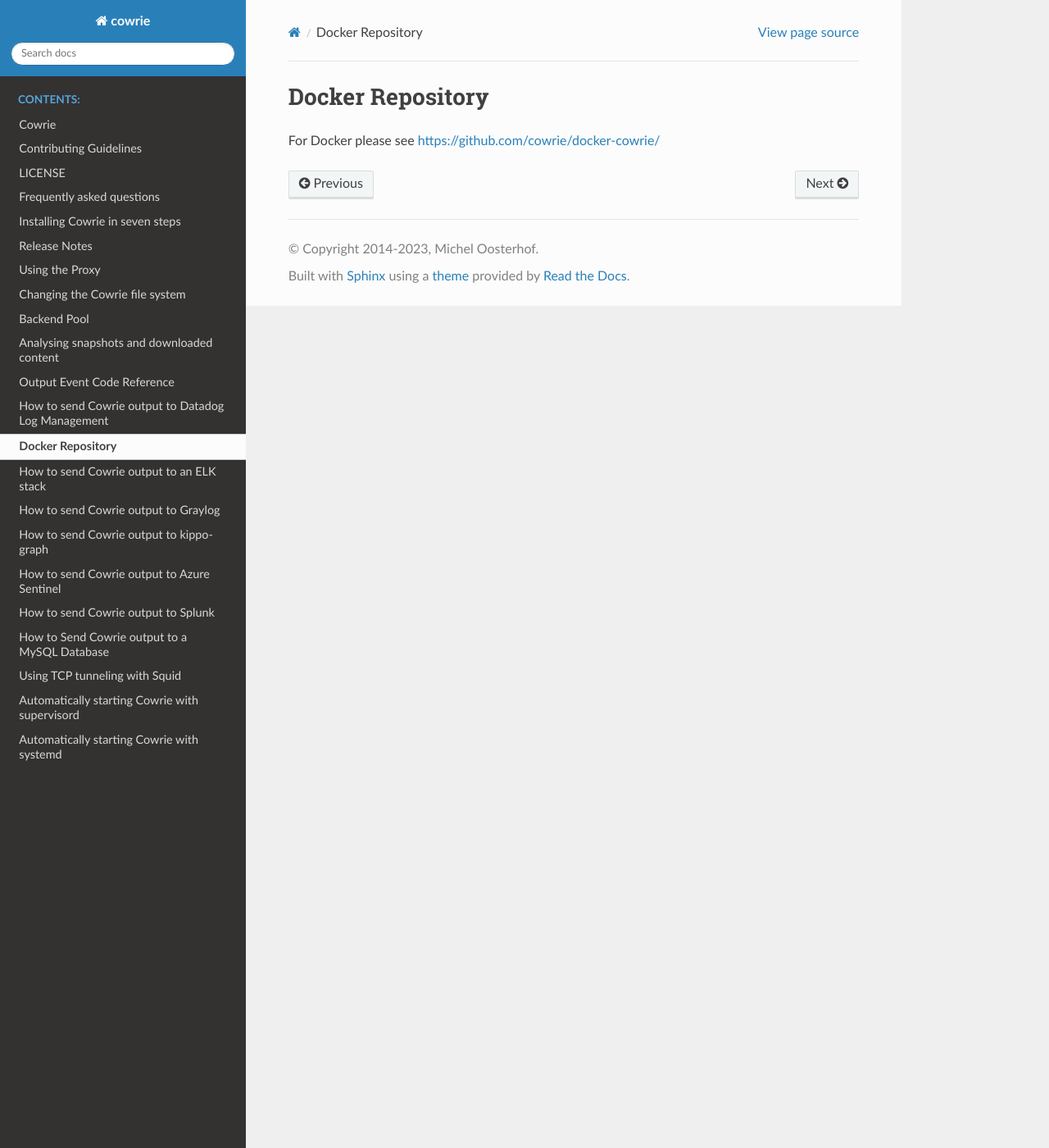
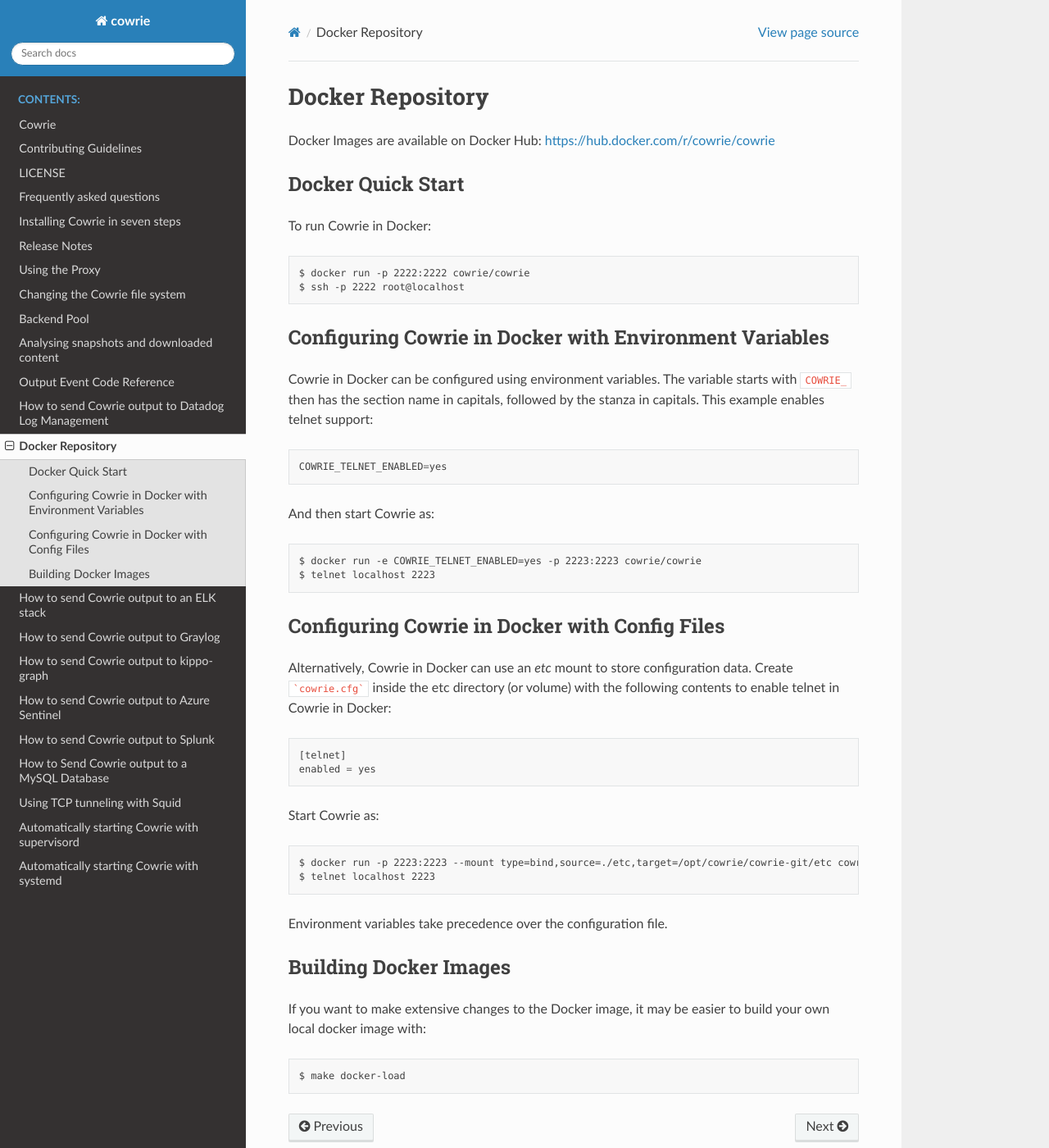
Before and after one commit to cowrie/cowrie, a Sphinx documentation site: the page built from docs/docker/README.rst, in a window 1280 px wide and 1400 px high. Shown: the whole window at 82% size. Built offline with Sphinx 7.4.7 and the Read the Docs theme 3.1.0, drawn with Linux system fonts in a browser that asks for light colours; the version number could not be read and is left out.

Commit message:
improve docker docs (#2450)
* improve docker docs

````diff
--- a/docs/docker/README.rst
+++ b/docs/docker/README.rst
@@ -1,4 +1,56 @@
 Docker Repository
 =================
 
-For Docker please see https://github.com/cowrie/docker-cowrie/
+Docker Images are available on Docker Hub: https://hub.docker.com/r/cowrie/cowrie
+
+Docker Quick Start
+******************
+
+To run Cowrie in Docker::
+
+    $ docker run -p 2222:2222 cowrie/cowrie
+    $ ssh -p 2222 root@localhost
+
+
+Configuring Cowrie in Docker with Environment Variables
+*******************************************************
+
+Cowrie in Docker can be configured using environment variables. The
+variable starts with ``COWRIE_`` then has the section name in capitals,
+followed by the stanza in capitals. This example enables
+telnet support::
+
+    COWRIE_TELNET_ENABLED=yes
+
+And then start Cowrie as::
+
+    $ docker run -e COWRIE_TELNET_ENABLED=yes -p 2223:2223 cowrie/cowrie
+    $ telnet localhost 2223
+
+
+Configuring Cowrie in Docker with Config Files
+**********************************************
+
+Alternatively, Cowrie in Docker can use an `etc` mount to store
+configuration data.  Create ```cowrie.cfg``` inside the etc directory
+(or volume) with the following contents to enable telnet in
+Cowrie in Docker::
+
+    [telnet]
+    enabled = yes
+
+Start Cowrie as::
+
+    $ docker run -p 2223:2223 --mount type=bind,source=./etc,target=/opt/cowrie/cowrie-git/etc cowrie/cowrie
+    $ telnet localhost 2223
+
+Environment variables take precedence over the configuration file.
+
+
+Building Docker Images
+*******************************
+
+If you want to make extensive changes to the Docker image, it may be easier to build
+your own local docker image with::
+
+    $ make docker-load
````
Also changed, not shown: README.rst (+3 -20 lines).
